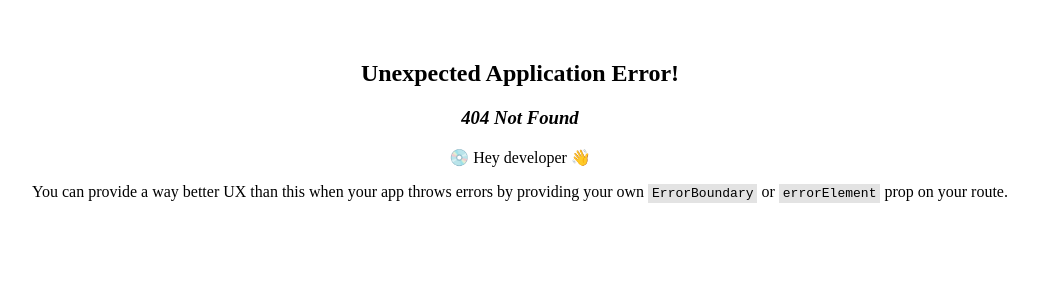
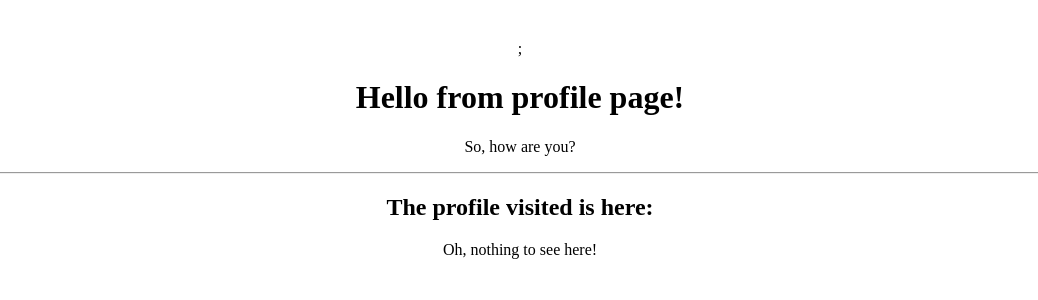
Before and after one commit to bssbrit/shopping-cart, a React (Vite) app: page /profile/1 in a window 1280 px wide. Before the commit this address had no page. Shown: the top 300 px of the page, without its empty margins (120-1158 px from the left). Built offline with nearby package versions, Linux system fonts and the light colour scheme.

Commit message:
learned routing an set up basic structure

```diff
--- /dev/null
+++ b/src/ErrorPage.jsx
@@ -0,0 +1,14 @@
+import { Link } from "react-router-dom";
+
+const ErrorPage = () => {
+  return (
+    <div>
+      <h1>Oh no, this route doesnt exist!</h1>
+      <Link to="/">
+        You can go back to the home page by clicking here, though!
+      </Link>
+    </div>
+  );
+};
+
+export default ErrorPage;
--- a/src/Profile.jsx
+++ b/src/Profile.jsx
@@ -1,22 +1,24 @@
-import { Link } from "react-router-dom";
-import { Outlet } from "react-router-dom";
+import { useParams } from "react-router-dom";
+import DefaultProfile from "./components/Default";
+import Spinach from "./components/Spinach";
+import Popeye from "./components/Popeye";
+
 const Profile = () => {
+  const { name } = useParams();
+
   return (
     <div>
-      <ul>
-        <li>
-          <Link to="../app">App page</Link>
-        </li>
-        <li>
-          <Link to="./spinach">Spinach page</Link>
-        </li>
-        <li>
-          <Link to="./popeye">Pop Eye page</Link>
-        </li>
-      </ul>
-      <h1>Hello from profile page!</h1>
+      ;<h1>Hello from profile page!</h1>
       <p>So, how are you?</p>
-      <Outlet />
+      <hr />
+      <h2>The profile visited is here:</h2>
+      {name === "popeye" ? (
+        <Popeye />
+      ) : name === "spinach" ? (
+        <Spinach />
+      ) : (
+        <DefaultProfile />
+      )}
     </div>
   );
 };
--- a/src/components/Popeye.jsx
+++ b/src/components/Popeye.jsx
@@ -4,7 +4,7 @@ const Popeye = () => {
   return (
     <>
       <p>Hi, I am Popeye! I love to eat Spinach!</p>
-      <Link to="/app">Click here to go back</Link>
+      <Link to="/">Click here to go back</Link>
     </>
   );
 };
--- a/src/components/Spinach.jsx
+++ b/src/components/Spinach.jsx
@@ -4,7 +4,7 @@ const Spinach = () => {
   return (
     <>
       <p>Hi, I am Spinach! Popeye loves to eat me!</p>
-      <Link to="/app">Click here to go back</Link>
+      <Link to="/">Click here to go back</Link>
     </>
   );
 };
--- a/src/main.jsx
+++ b/src/main.jsx
@@ -3,27 +3,17 @@ import ReactDOM from "react-dom/client";
 import { createBrowserRouter, RouterProvider } from "react-router-dom";
 import App from "./App";
 import Profile from "./Profile";
-import Spinach from "./components/Spinach";
-import Popeye from "./components/Popeye";
-import Default from "./components/Default";
+import ErrorPage from "./ErrorPage";
 
 const router = createBrowserRouter([
   {
-    path: "/app",
+    path: "/",
     element: <App />,
+    errorElement: <ErrorPage />,
   },
   {
-    path: "/",
-    element: <App />,
-  },
-  {
-    path: "profile",
+    path: "profile/:name",
     element: <Profile />,
-    children: [
-      { index: true, element: <Default /> },
-      { path: "spinach", element: <Spinach /> },
-      { path: "popeye", element: <Popeye /> },
-    ],
   },
 ]);
 
```
Also changed, not shown: src/Router.jsx (added, +22 -0 lines).
